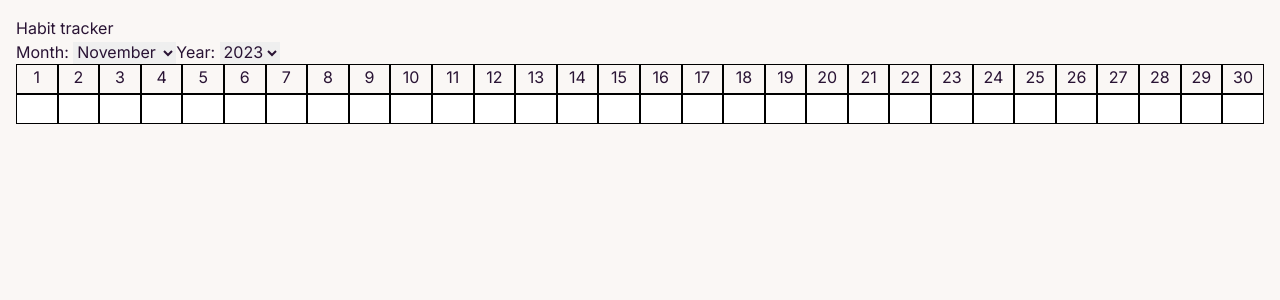
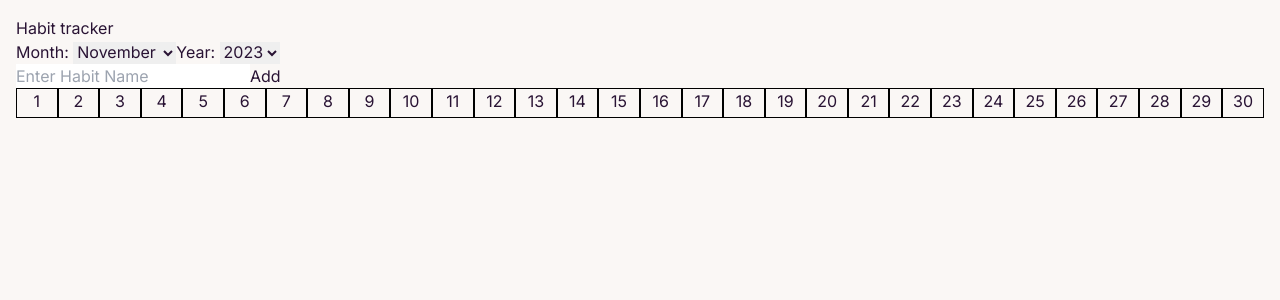
Before and after one commit to baradev/my-habit-tracker, a Next.js app: page / in a window 1280 px wide. Shown: the top 300 px of the page. Built offline with nearby package versions, Linux system fonts and the light colour scheme.

Commit message:
cells coresponds with number of days in the month

```diff
--- a/app/HabitTracker.tsx
+++ b/app/HabitTracker.tsx
@@ -1,18 +1,39 @@
 "use client";
-import React, { useState } from "react";
 
-const HabitTracker = () => {
-  const [selectedMonth, setSelectedMonth] = useState(new Date().getMonth() + 1); // Current month
-  const [selectedYear, setSelectedYear] = useState(new Date().getFullYear()); // Current year
+import React, { useState, useEffect } from "react";
 
+interface HabitTrackerProps {}
+
+const HabitTracker: React.FC<HabitTrackerProps> = () => {
+  const [selectedMonth, setSelectedMonth] = useState<number>(
+    new Date().getMonth() + 1
+  ); // Current month
+  const [selectedYear, setSelectedYear] = useState<number>(
+    new Date().getFullYear()
+  ); // Current year
+  const [habitName, setHabitName] = useState<string>("");
+  const [habits, setHabits] = useState<string[]>([]); // Array to store habits
+  const [doneHabitData, setDoneHabitData] = useState<boolean[][]>([]);
+
+  useEffect(() => {
     const daysInMonth = new Date(selectedYear, selectedMonth, 0).getDate();
-  const initialHabitData = Array.from({ length: daysInMonth }, () => false);
-  const [doneHabitData, setDoneHabitData] = useState(initialHabitData);
+    const initialHabitData: boolean[][] = Array.from(
+      { length: daysInMonth },
+      () => Array(habits.length).fill(false)
+    );
+    setDoneHabitData(initialHabitData);
+  }, [selectedMonth, selectedYear, habits]);
 
-  const toggleDay = (dayIndex: number) => {
+  const toggleDay = (dayIndex: number, habitIndex: number) => {
     const updatedDoneHabitData = [...doneHabitData];
-    updatedDoneHabitData[dayIndex] = !doneHabitData[dayIndex];
+    updatedDoneHabitData[dayIndex][habitIndex] =
+      !doneHabitData[dayIndex][habitIndex];
     setDoneHabitData(updatedDoneHabitData);
+  };
+
+  const addHabit = () => {
+    setHabits([...habits, habitName]);
+    setHabitName("");
   };
 
   return (
@@ -49,9 +70,19 @@ const HabitTracker = () => {
         </label>
       </div>
 
+      <div>
+        <input
+          type="text"
+          value={habitName}
+          onChange={(e) => setHabitName(e.target.value)}
+          placeholder="Enter Habit Name"
+        />
+        <button onClick={addHabit}>Add</button>
+      </div>
+
       <div style={{ display: "flex", flexDirection: "column" }}>
         <div style={{ display: "flex", height: 30 }}>
-          {Array.from({ length: daysInMonth }, (_, i) => (
+          {Array.from({ length: doneHabitData.length }, (_, i) => (
             <div
               key={i + 1}
               style={{
@@ -66,21 +97,26 @@ const HabitTracker = () => {
           ))}
         </div>
 
+        {habits.map((habit, habitIndex) => (
+          <div key={habitIndex}>
             <div style={{ display: "flex", height: 30 }}>
-          {doneHabitData.map((isDone, index) => (
+              {doneHabitData.map((isDone, dayIndex) => (
                 <div
-              key={index + 1}
-              onClick={() => toggleDay(index)}
+                  key={dayIndex + 1}
+                  onClick={() => toggleDay(dayIndex, habitIndex)}
                   style={{
                     flex: 1,
                     cursor: "pointer",
-                backgroundColor: isDone ? "green" : "white",
+                    backgroundColor: isDone[habitIndex] ? "green" : "white",
                     border: "1px solid black",
                     width: 30,
                   }}
                 ></div>
               ))}
             </div>
+            <div>{habit}</div>
+          </div>
+        ))}
       </div>
     </div>
   );
```
Lines whose indentation alone changed are shown as unchanged.
